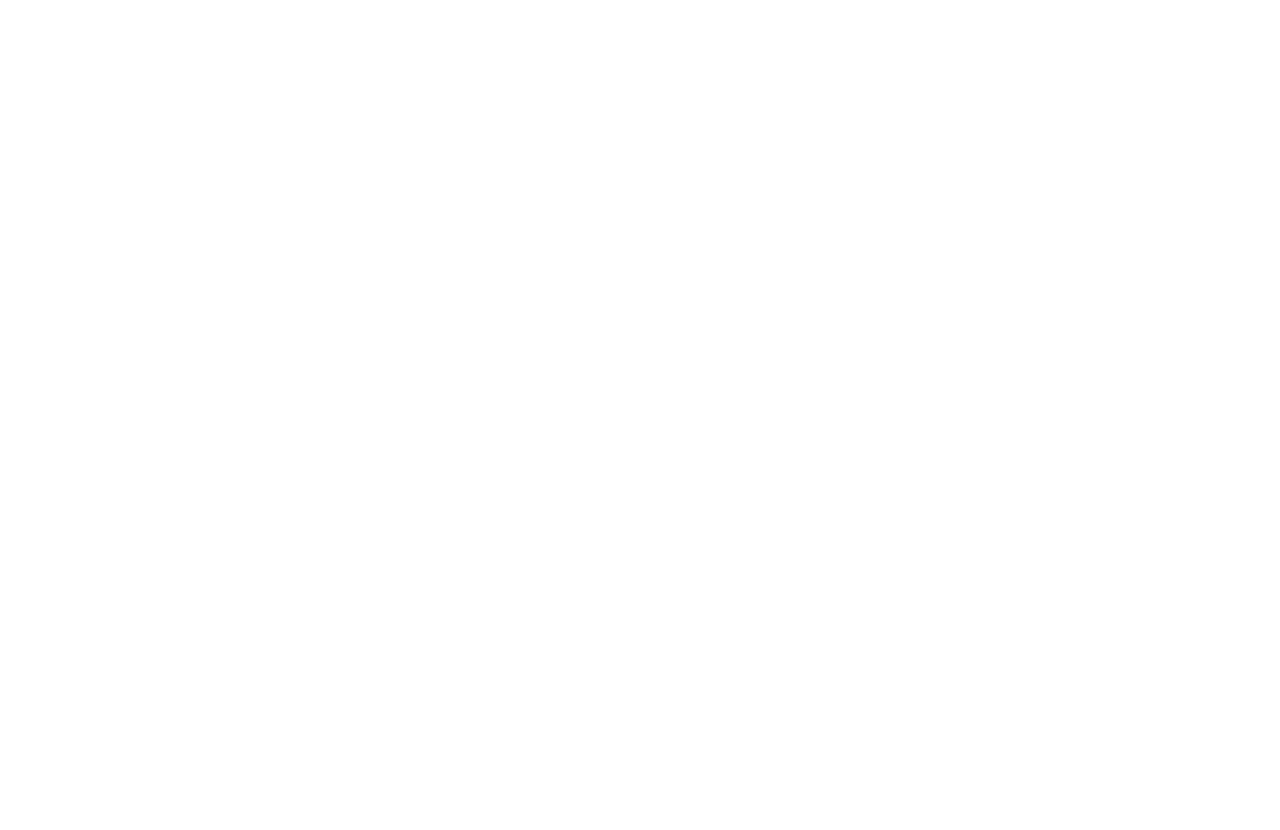
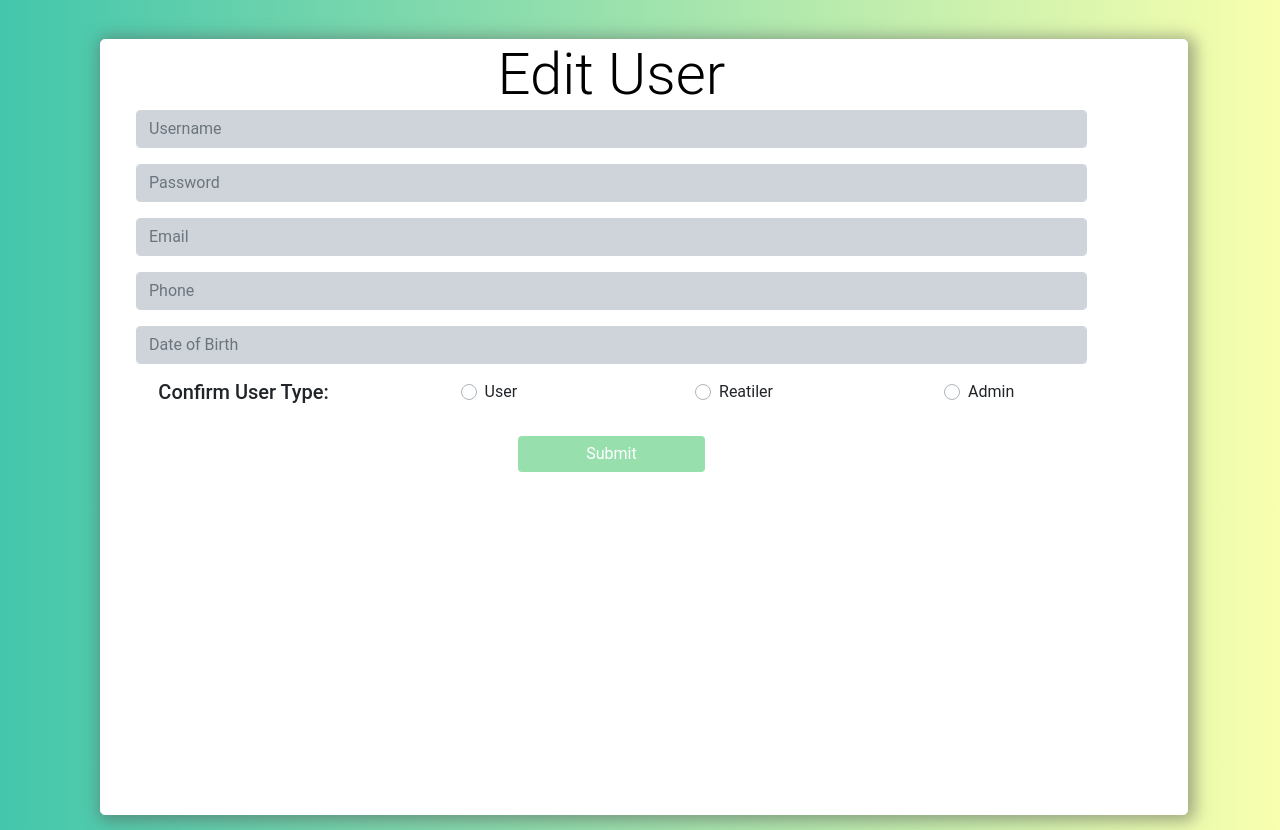
Before and after one commit to alexadonov/Studio1B_G02, a React (Create React App) app: page /admin-edit-user in a window 1280 px wide. Before the commit the page ends 800 px from the top, so only its background shows below. Built offline with nearby package versions, Linux system fonts and the light colour scheme; no server answers.

Commit message:
admin edit user ready

```diff
--- a/src/App.js
+++ b/src/App.js
@@ -18,6 +18,7 @@
 import EditUser from "./edit-user";
 import CreateItem from "./createItem.js";
 import AdminUser from "./admin-users.js";
+import AdminEditUser from "./admin-edit-user.js";
 import AdminItem from "./admin-items.js";
 import AdminCenter from "./admin-center.js";
 import RetailerProfile from "./retailerProfile";
@@ -101,6 +102,12 @@
               </div>
           )} />
 
+          <Route exact={true} path='/admin-edit-user' render={() => (
+              <div className="App">
+                  <AdminEditUser />
+              </div>
+          )} />
+
           <Route exact={true} path='/admin-item' render={() => (
               <div className="App">
                   <AdminItem />
--- /dev/null
+++ b/src/admin-edit-user.js
@@ -0,0 +1,190 @@
+
+import React, { Component } from 'react';
+import './App.css';
+import "bootstrap/dist/css/bootstrap.min.css";
+import { BrowserRouter as Router, Route } from "react-router-dom";
+import Menu from "./components/Menu";
+import axios from 'axios';
+import {withRouter} from 'react-router-dom';
+
+
+export default class AdminEditUser extends Component {
+  constructor(props) {
+     super(props);
+     this.onChangeUsername = this.onChangeUsername.bind(this);
+     this.onChangePassword = this.onChangePassword.bind(this);
+     this.onChangeDOB = this.onChangeDOB.bind(this);
+     this.onChangeEmail = this.onChangeEmail.bind(this);
+     this.onChangePhone = this.onChangePhone.bind(this);
+     this.onChangeUserType = this.onChangeUserType.bind(this);
+     this.onSubmit = this.onSubmit.bind(this);
+
+     this.state = {
+         username: String,
+         password: String,
+         dob: String,
+         email: String,
+         phone: String
+     }
+  }
+
+  componentDidMount() {
+    axios.get('http://localhost:4000/users/' + localStorage.getItem('editUserId'))
+        .then(response => {
+            this.setState({
+                username: response.data.username,
+                password: response.data.password,
+                dob: response.data.dob,
+                email: response.data.email,
+                phone: response.data.phone,
+                userType: response.data.__v
+            }, alert('UserType;' + this.state.userType))
+        })
+        .catch(function (error) {
+            console.log(error);
+        })
+
+    // axios.get('http://localhost:4000/users/') //Calls the webpage that saves all the data
+    //   .then(response => {
+    //     for(var i = 0; i < response.data.length; i++) { //Going through the data
+    //       if(response.data[i].username === localStorage.getItem('username')) {
+    //         localStorage.setItem('currentUserId', response.data[i]._id);
+    //         console.log(response.data[i]._id);
+    //       }
+    //                 }
+    //               })
+    //               .catch(function (error){
+    //                   console.log('What happened? ' + error);
+    //               })
+}
+
+  onChangeUsername(e) {
+    this.setState({
+        username: e.target.value
+    });
+  }
+
+  onChangePassword(e) {
+   this.setState({
+       password: e.target.value
+   });
+  }
+
+  onChangeDOB(e) {
+    this.setState({
+        dob: e.target.value
+    });
+  }
+
+  onChangeEmail(e) {
+   this.setState({
+       email: e.target.value
+   });
+  }
+
+  onChangePhone(e) {
+   this.setState({
+       phone: e.target.value
+   });
+  }
+
+  onChangeUserType(e) {
+    this.setState({
+        userType: e.target.value
+    });
+   }
+
+  onSubmit(e) {
+    e.preventDefault();
+    const obj = {
+        username: this.state.username,
+        password: this.state.password,
+        phone: this.state.phone,
+        dob: this.state.dob,
+        email: this.state.email,
+        userType: this.state.userType
+    };
+    console.log(obj);
+
+    axios.post('http://localhost:4000/users/update/' + localStorage.getItem('editUserId'), obj)
+      .then(res => console.log(res.data), alert("Your details have been successfully updated" + this.state.userType), window.location = "/admin-user")
+      .catch(function(err) {
+        console.log("ERROR: " + err);
+      })
+
+    }
+
+  render() {
+    return (
+      <div class="container">
+        <Router>
+          <div className="App" >
+          <br/>
+          <div class="jumbotron">
+            <h1>Edit User</h1>
+            <form onSubmit={this.onSubmit}>
+
+            <div class="form-group">
+              <input type="username" class="form-control" placeholder="Username" aria-label="Username" aria-describedby="basic-addon1" value={this.state.username} onChange={this.onChangeUsername} required/>
+            </div>
+
+            <div class="form-group">
+              <input type="password" class="form-control" placeholder="Password" aria-label="Password" aria-describedby="basic-addon1" value={this.state.password} onChange={this.onChangePassword} required/>
+            </div>
+
+            <div class="form-group">
+              <input type="email" class="form-control" id="exampleInputEmail1" aria-describedby="emailHelp" placeholder="Email" value={this.state.email} onChange={this.onChangeEmail} required/>
+            </div>
+
+
+            <div class="form-group">
+              <input type="username" class="form-control" id="exampleInputEmail1" aria-describedby="emailHelp" placeholder="Phone" value={this.state.phone} onChange={this.onChangePhone} />
+            </div>
+
+            <div class="form-group">
+              <input type="username" class="form-control" id="exampleInputEmail1" aria-describedby="emailHelp" placeholder="Date of Birth" value={this.state.dob} onChange={this.onChangeDOB} />
+            </div>
+
+            <div class="form-group">
+              <div class="row">
+              <div class="col">
+                  <h5>Confirm User Type:</h5>
+              </div>
+
+                <div class="col">
+                  <div class="custom-control custom-radio">
+                    <input type="radio" class="custom-control-input" id="customControlValidation2" name="radio-stacked" value={this.state.userType} onChange={this.onChangeUserType} required/>
+                    <label class="custom-control-label" for="customControlValidation2">User</label>
+                  </div>
+                </div>
+
+              <div class="col">
+                <div class="custom-control custom-radio mb-3">
+                  <input type="radio" class="custom-control-input" id="customControlValidation3" name="radio-stacked" value={this.state.userType} onChange={this.onChangeUserType} required/>
+                  <label class="custom-control-label" for="customControlValidation3">Reatiler</label>
+                  <div class="invalid-feedback">Please check a box</div>
+                </div>
+              </div>
+
+              <div class="col">
+                <div class="custom-control custom-radio mb-3">
+                  <input type="radio" class="custom-control-input" id="customControlValidation4" name="radio-stacked" value={this.state.userType} onChange={this.onChangeUserType} required/>
+                  <label class="custom-control-label" for="customControlValidation4">Admin</label>
+                  <div class="invalid-feedback">Please check a box</div>
+                </div>
+              </div>
+            </div>
+            </div>
+
+          <input type="submit" class="btn black-background white b-s" value="Submit"/>
+          </form>
+        </div>
+        </div>
+
+
+
+        </Router>
+      </div>
+    );
+  }
+}
--- a/src/admin-items.js
+++ b/src/admin-items.js
@@ -85,7 +85,7 @@
                         <td>{currentItem.name}</td>
                         <td>{localStorage.setItem('id', currentItem._id)}<button class="btn btn-link"><a href={"/edit-user"}>Edit</a></button></td>
                         <td><button class="btn btn-link" onClick={function() {
-                          localStorage.setItem('deleteId', currentItem._id)
+                          localStorage.setItem('deleteId', currentItem._id);
                           axios.delete('http://localhost:4000/items/' + localStorage.getItem('deleteId'))
                             .then(res => alert("Deleted"), window.location = '/');
                         }}>X</button></td>
--- a/src/admin-users.js
+++ b/src/admin-users.js
@@ -75,10 +75,12 @@
                       <td>{currentItem._id}</td>
                       <td>{currentItem.username}</td>
                       <td>Customer</td>
-                      <td>{localStorage.setItem('id', currentItem._id)}<button class="btn btn-link"><a href={"/edit-user"}>Edit</a></button></td>
                       <td><button class="btn btn-link" onClick={function() {
-                        localStorage.setItem('id', currentItem._id);
-                        axios.delete('http://localhost:4000/users/' + localStorage.getItem('id'))
+                        localStorage.setItem('editId', currentItem._id);
+                      }}><a href={"/admin-edit-user"}>Edit</a></button></td>
+                      <td><button class="btn btn-link" onClick={function() {
+                        localStorage.setItem('deleteId', currentItem._id);
+                        axios.delete('http://localhost:4000/users/' + localStorage.getItem('deleteId'))
                           .then(res => alert("Deleted"));
                       }}>X</button></td>
                     </tr>
@@ -90,10 +92,12 @@
                       <td>{currentItem._id}</td>
                       <td>{currentItem.username }</td>
                       <td>Retailer</td>
-                      <td>{localStorage.setItem('id', currentItem._id)}<button class="btn btn-link"><a href={"/edit-user"} onClick={localStorage.setItem('id', currentItem._id)} >Edit</a></button></td>
                       <td><button class="btn btn-link" onClick={function() {
-                        localStorage.setItem('id', currentItem._id);
-                        axios.delete('http://localhost:4000/users/' + localStorage.getItem('id'))
+                        localStorage.setItem('editId', currentItem._id);
+                      }}><a href={"/admin-edit-user"}>Edit</a></button></td>
+                      <td><button class="btn btn-link" onClick={function() {
+                        localStorage.setItem('deleteId', currentItem._id);
+                        axios.delete('http://localhost:4000/users/' + localStorage.getItem('deleteId'))
                           .then(res => alert("Deleted"));
                       }}>X</button></td>
                     </tr>
@@ -105,10 +109,12 @@
                       <td>{currentItem._id}</td>
                       <td>{currentItem.username}</td>
                       <td>Admin</td>
-                      <td>{localStorage.setItem('id', currentItem._id)}<button class="btn btn-link"><a href={"/edit-user"} onClick={localStorage.setItem('id', currentItem._id)}>Edit</a></button></td>
                       <td><button class="btn btn-link" onClick={function() {
-                        localStorage.setItem('id', currentItem._id);
-                        axios.delete('http://localhost:4000/users/' + localStorage.getItem('id'))
+                        localStorage.setItem('editId', currentItem._id);
+                      }}><a href={"/admin-edit-user"}>Edit</a></button></td>
+                      <td><button class="btn btn-link" onClick={function() {
+                        localStorage.setItem('deleteId', currentItem._id);
+                        axios.delete('http://localhost:4000/users/' + localStorage.getItem('deleteId'))
                           .then(res => alert("Deleted"));
                       }}>X</button></td>
                     </tr>
--- a/src/edit-user.js
+++ b/src/edit-user.js
@@ -28,19 +28,19 @@
   }
 
   componentDidMount() {
-    // axios.get('http://localhost:4000/users/' + this.props.match.id)
-    //     .then(response => {
-    //         this.setState({
-    //             username: response.data.username,
-    //             password: response.data.password,
-    //             dob: response.data.dob,
-    //             email: response.data.email,
-    //             phone: response.data.phone
-    //         })
-    //     })
-    //     .catch(function (error) {
-    //         console.log(error);
-    //     })
+    axios.get('http://localhost:4000/users/' + localStorage.getItem('currentUserId'))
+    .then(response => {
+      this.setState({
+          username: response.data.username,
+          password: response.data.password,
+          dob: response.data.dob,
+          email: response.data.email,
+          phone: response.data.phone
+      })
+  })
+  .catch(function (error) {
+      console.log(error);
+  })
 
     axios.get('http://localhost:4000/users/') //Calls the webpage that saves all the data
       .then(response => {
```
